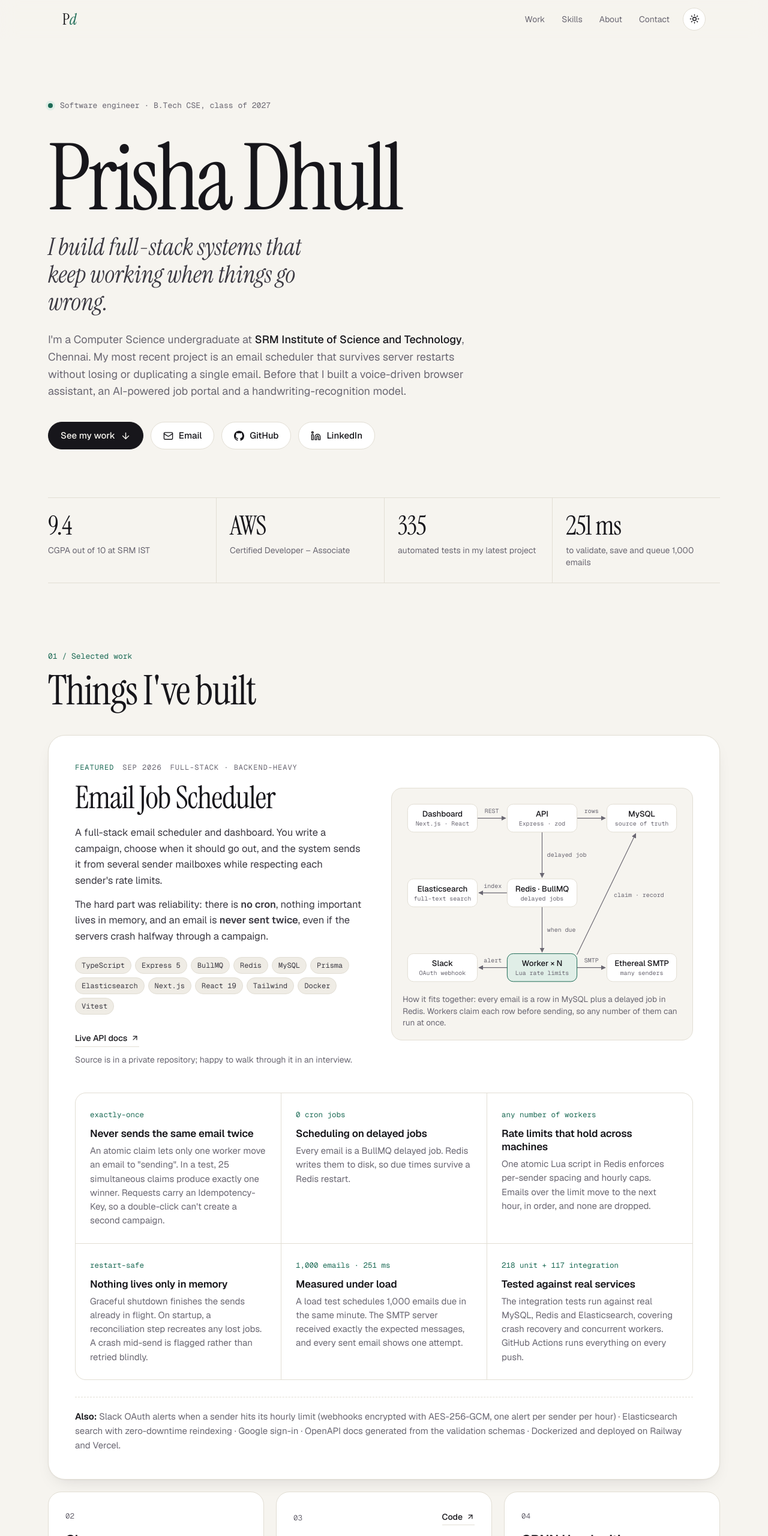
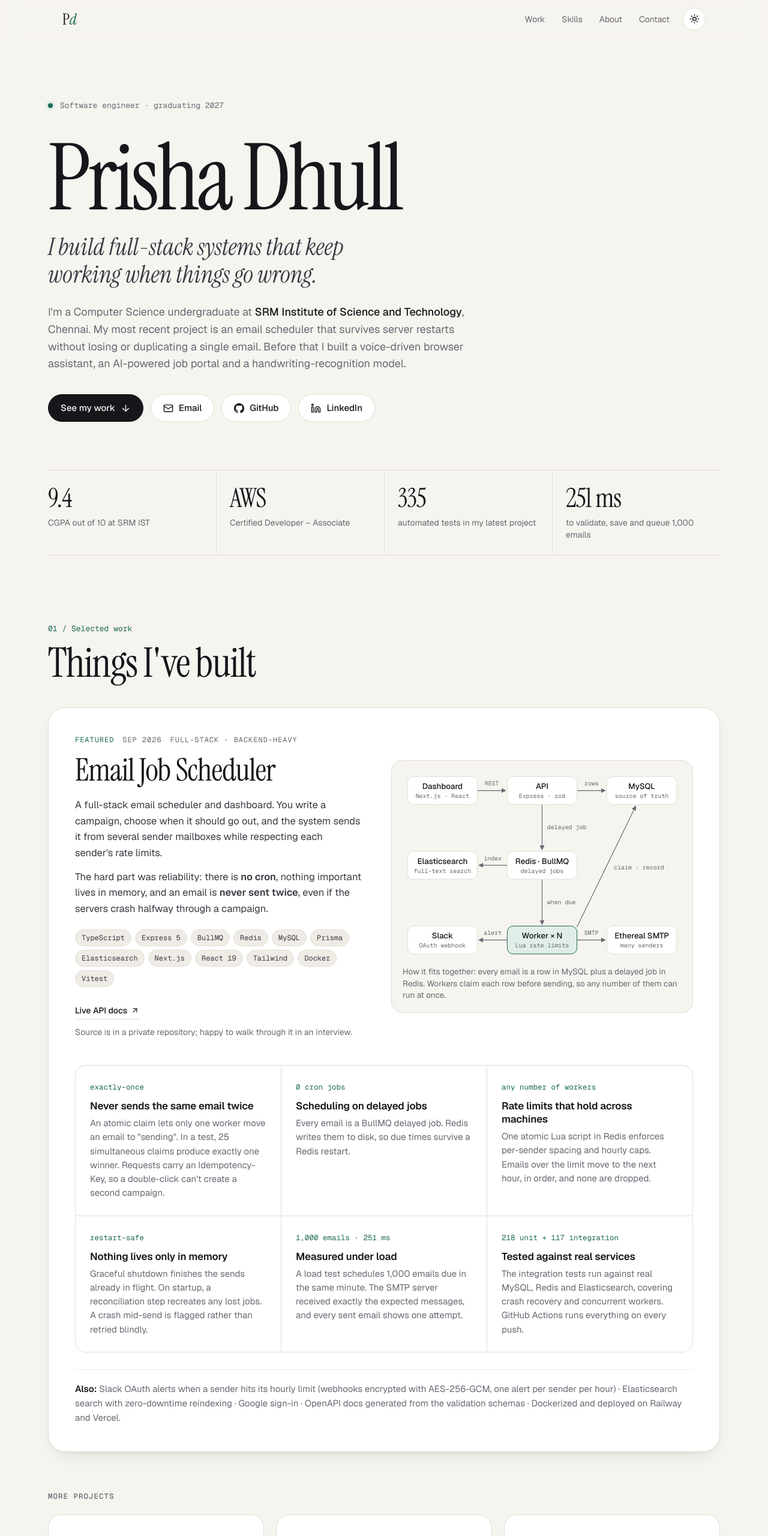
Before and after one commit to PrishaDhull/PrishaDhull.github.io, a plain HTML site: page index.html in a window 1280 px wide. Shown: the top 2560 px of the page at 60% size. Drawn offline with nearby package versions, Linux system fonts and the light colour scheme.

Commit message:
Readable email font, wider badges, More projects label

```diff
--- a/index.html
+++ b/index.html
@@ -133,7 +133,7 @@
   .hero-tag {
     font-family: var(--serif); font-style: italic; font-weight: 400;
     font-size: clamp(26px, 3.4vw, 40px); line-height: 1.15; color: var(--ink-2);
-    margin: 22px 0 0; max-width: 24ch;
+    margin: 22px 0 0; max-width: 28ch; text-wrap: balance;
   }
   .lead { max-width: 62ch; color: var(--muted); font-size: 18px; margin: 26px 0 0; }
   .lead strong { color: var(--ink); font-weight: 500; }
@@ -195,6 +195,7 @@
   .also b { color: var(--ink); font-weight: 600; }
 
   /* Project cards */
+  .col-title.more { margin: 64px 0 0; }
   .grid3 { display: grid; grid-template-columns: repeat(3, 1fr); gap: 20px; margin-top: 20px; }
   .card { background: var(--surface); border: 1px solid var(--line); border-radius: 22px; padding: 30px 28px; display: flex; flex-direction: column; transition: transform .2s, box-shadow .2s, border-color .2s; }
   .card:hover { transform: translateY(-3px); box-shadow: var(--shadow); border-color: color-mix(in srgb, var(--accent) 40%, var(--line)); }
@@ -231,7 +232,7 @@
   .coursework { margin-top: 36px; }
   .stack-list { list-style: none; margin: 0; padding: 0; display: grid; gap: 12px; }
   .stack-list li { background: var(--surface); border: 1px solid var(--line); border-radius: 16px; padding: 18px 20px; display: flex; gap: 16px; align-items: flex-start; }
-  .badge { flex: none; width: 40px; height: 40px; border-radius: 12px; display: grid; place-items: center; background: var(--accent-soft); color: var(--accent); font-family: var(--mono); font-size: 12px; font-weight: 500; }
+  .badge { flex: none; min-width: 52px; padding: 0 8px; height: 40px; border-radius: 12px; display: grid; place-items: center; background: var(--accent-soft); color: var(--accent); font-family: var(--mono); font-size: 12px; font-weight: 500; }
   .stack-list b { display: block; font-weight: 600; font-size: 16px; line-height: 1.35; }
   .stack-list span { display: block; font-size: 14px; color: var(--muted); margin-top: 2px; }
   .vol { margin-top: 36px; }
@@ -244,7 +245,7 @@
   .contact-card { border-top: 1px solid var(--line); padding-top: 64px; }
   .contact h2 { font-size: clamp(52px, 9vw, 120px); line-height: .95; }
   .contact h2 i { color: var(--accent); }
-  .mail { display: inline-block; margin-top: 28px; font-family: var(--serif); font-size: clamp(24px, 3.6vw, 40px); text-decoration: none; border-bottom: 1px solid var(--muted); line-height: 1.2; word-break: break-word; transition: color .15s, border-color .15s; }
+  .mail { display: inline-block; margin-top: 28px; font-family: var(--sans); font-weight: 500; letter-spacing: -.02em; font-size: clamp(22px, 3.2vw, 36px); text-decoration: none; border-bottom: 1px solid var(--muted); line-height: 1.2; word-break: break-word; transition: color .15s, border-color .15s; }
   .mail:hover { color: var(--accent); border-color: var(--accent); }
   .contact .cta { margin-top: 32px; }
   footer { padding: 32px 0 48px; color: var(--muted); font-size: 14px; }
@@ -330,7 +331,7 @@
 
   <!-- Hero -->
   <section class="hero wrap" aria-labelledby="name">
-    <p class="eyebrow"><span class="dot" aria-hidden="true"></span>Software engineer · B.Tech CSE, class of 2027</p>
+    <p class="eyebrow"><span class="dot" aria-hidden="true"></span>Software engineer · graduating 2027</p>
     <h1 id="name">Prisha Dhull</h1>
     <p class="hero-tag">I build full-stack systems that keep working when things go wrong.</p>
     <p class="lead">
@@ -532,6 +533,7 @@
       </p>
     </article>
 
+    <h3 class="col-title more reveal">More projects</h3>
     <div class="grid3">
       <article class="card reveal" aria-labelledby="p2">
         <div class="card-top"><span class="num">02</span></div>
```
